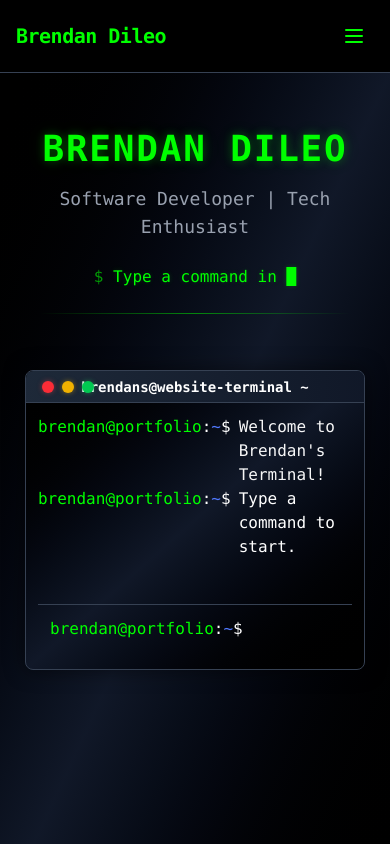
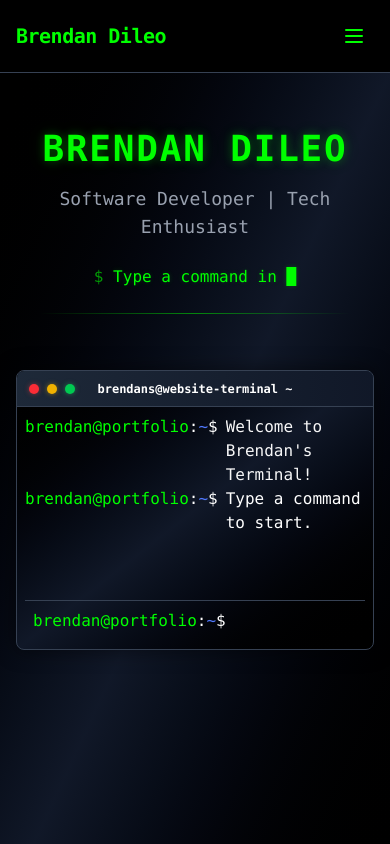
Before and after one commit to brendanddev/brendans-website, a React (Vite) app in the folder frontend/: page / in a window 390 px wide. Shown: the top 844 px of the page. Built offline with nearby package versions, Linux system fonts and the light colour scheme.

Commit message:
Update main Home Terminal resizing

```diff
--- a/frontend/src/components/Terminal/Terminal.jsx
+++ b/frontend/src/components/Terminal/Terminal.jsx
@@ -150,25 +150,32 @@ const Terminal = () => {
         <TerminalFrame
             title="brendans@website-terminal: ~"
             color={TERMINAL_COLOR}
-            className="min-h-[300px] md:min-h-[360px] lg:min-h-[400px] max-h-[70vh]"
-            contentClassName={`p-3 text-[${TERMINAL_COLOR}] overflow-y-auto`}
+            className="min-h-[280px] sm:min-h-[320px] md:min-h-[360px] lg:min-h-[420px] max-h-[70vh]"
+            contentClassName={`p-2 sm:p-3 text-[${TERMINAL_COLOR}] overflow-y-auto`}
         >
-            <div className="flex flex-col h-full">
-                <div className="flex-1 overflow-y-auto">{output}</div>
-                <form className={`flex p-3 border-t border-gray-700`} onSubmit={handleCommandSubmission}>
-                    <span className="mr-2">
+            <div className="flex flex-col h-full" role="region" aria-label="Terminal output and input">
+                <div className="flex-1 overflow-y-auto" role="log" aria-live="polite" aria-relevant="additions">
+                    {output}
+                </div>
+                <form className={`flex p-2 sm:p-3 border-t border-gray-700`} onSubmit={handleCommandSubmission} aria-labelledby="terminal-input-label">
+                    <label id="terminal-input-label" htmlFor="terminal-input" className="sr-only">Terminal command input</label>
+                    <span className="mr-2" aria-hidden="true">
                         <span className={`text-[${TERMINAL_COLOR}]`}>{PROMPT_PREFIX}</span>
                         <span style={{ color: COLOR_WHITE }}>:</span>
                         <span style={{ color: COLOR_BLUE }}>~</span>
                         <span style={{ color: COLOR_WHITE }}>$</span>
                     </span>
                     <input
+                        id="terminal-input"
                         style={{ color: COLOR_WHITE }}
-                        className={`flex-1 bg-transparent border-none text-lg focus:outline-none placeholder-[${TERMINAL_COLOR}]/50`}
+                        className={`flex-1 bg-transparent border-none text-base sm:text-lg focus-visible:outline-none focus-visible:ring-2 focus-visible:ring-[${TERMINAL_COLOR}]/60 rounded-sm placeholder-[${TERMINAL_COLOR}]/50`}
                         type="text"
                         value={command}
                         onChange={(event) => setCommand(event.target.value)}
                         onKeyDown={handleKeyDown}
+                        autoComplete="off"
+                        spellCheck={false}
+                        aria-label="Enter terminal command"
                     />
                 </form>
             </div>
--- a/frontend/src/components/Terminal/TerminalFrame.jsx
+++ b/frontend/src/components/Terminal/TerminalFrame.jsx
@@ -21,13 +21,15 @@ const TerminalFrame = ({
             initial={{ opacity: 0, y: 20, scale: 0.9 }}
             animate={{ opacity: 1, y: 0, scale: 1 }}
             transition={{ duration: 0.6, ease: "easeOut" }}
-            className={`w-[95%] md:w-4/5 lg:w-3/5 bg-gradient-to-br from-black via-gray-900 to-black backdrop-blur-sm rounded-lg shadow-[0_0_20px_rgba(0,0,0,0.5)] flex flex-col border border-gray-700 overflow-hidden font-mono mx-auto ${className}`}
+            className={`w-full max-w-screen-sm md:max-w-2xl lg:max-w-3xl bg-gradient-to-br from-black via-gray-900 to-black backdrop-blur-sm rounded-lg shadow-[0_0_20px_rgba(0,0,0,0.5)] flex flex-col border border-gray-700 overflow-hidden font-mono mx-auto ${className}`}
+            role="region"
+            aria-label="Interactive terminal"
         >
-            <div className={`h-8 bg-gradient-to-r from-gray-800 to-gray-900 flex items-center justify-center relative text-[${color}] text-sm font-bold border-b border-gray-700`}>
-                <div className="absolute left-4 flex gap-2">
-                    <div className="w-3 h-3 bg-red-500 rounded-full shadow-[0_0_5px_rgba(239,68,68,0.5)]"></div>
-                    <div className="w-3 h-3 bg-yellow-500 rounded-full shadow-[0_0_5px_rgba(234,179,8,0.5)]"></div>
-                    <div className="w-3 h-3 bg-green-500 rounded-full shadow-[0_0_5px_rgba(34,197,94,0.5)]"></div>
+            <div className={`h-9 sm:h-10 bg-gradient-to-r from-gray-800 to-gray-900 flex items-center justify-center relative text-[${color}] text-xs sm:text-sm font-bold border-b border-gray-700`}>
+                <div className="absolute left-3 sm:left-4 flex gap-2" aria-hidden="true">
+                    <div className="w-2.5 h-2.5 sm:w-3 sm:h-3 bg-red-500 rounded-full shadow-[0_0_5px_rgba(239,68,68,0.5)]"></div>
+                    <div className="w-2.5 h-2.5 sm:w-3 sm:h-3 bg-yellow-500 rounded-full shadow-[0_0_5px_rgba(234,179,8,0.5)]"></div>
+                    <div className="w-2.5 h-2.5 sm:w-3 sm:h-3 bg-green-500 rounded-full shadow-[0_0_5px_rgba(34,197,94,0.5)]"></div>
                 </div>
                 <span className="text-center w-full">
                     <span className="hidden sm:inline text-white">{title}</span>
```
